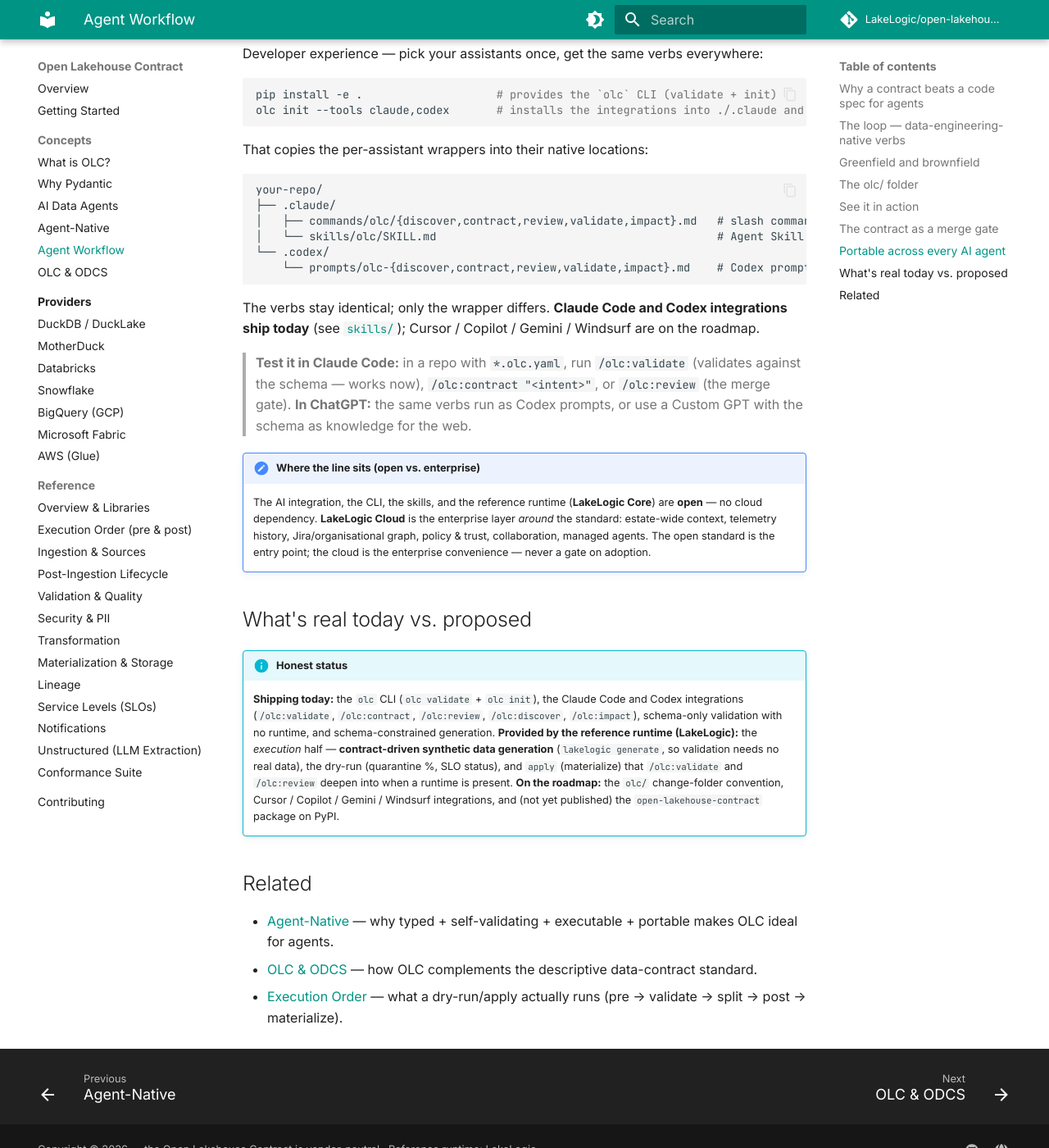
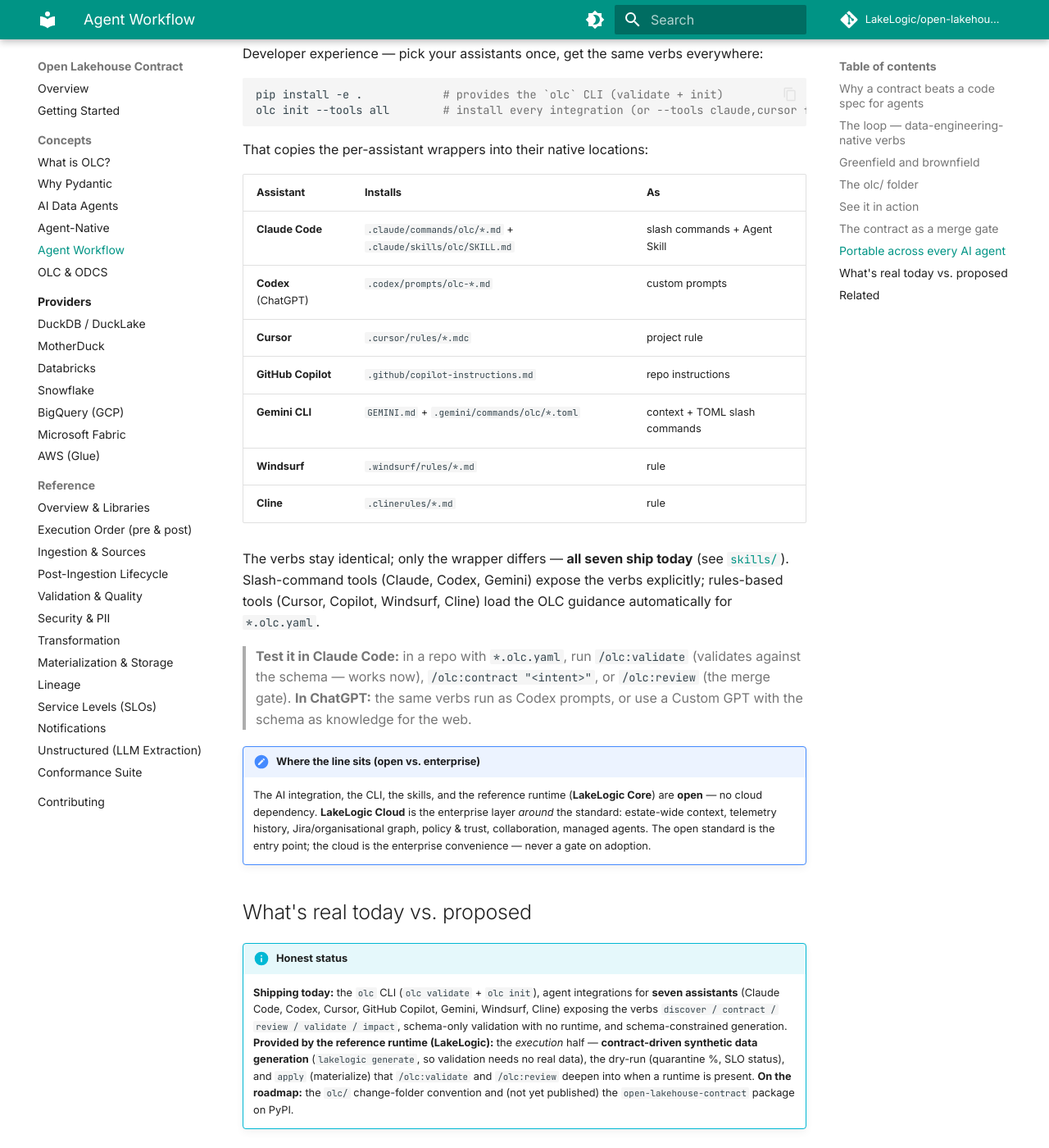
Before and after one commit to LakeLogic/open-lakehouse-contract, an MkDocs documentation site: the page built from docs/concepts/agent-workflow.md, in a window 1280 px wide and 1400 px high, scrolled down 6040 px. Shown: the whole window at 82% size. Built offline with MkDocs 1.6.1 and Material for MkDocs 9.7.7, drawn with Linux system fonts in a browser that asks for light colours; comment, search, counter and statistics services are not loaded.

Commit message:
feat(skills): agent integrations for 7 assistants (add Cursor/Copilot/Gemini/Windsurf/Cline)
Extend beyond Claude + Codex to cover the major AI assistants, each in its native format:
- cursor   -> .cursor/rules/*.mdc          (project rule, globs *.olc.yaml)
- copilot  -> .github/copilot-instructions.md
- gemini   -> GEMINI.md + .gemini/commands/olc/*.toml   (context + 5 TOML slash commands)
- windsurf -> .windsurf/rules/*.md
- cline    -> .clinerules/*.md
olc init now supports these plus . Verified:  installs
21 files into the 7 tools' native locations. Slash-command tools (Claude/Codex/Gemini)
expose the verbs explicitly; rules-based tools (Cursor/Copilot/Windsurf/Cline) load the
OLC guidance automatically for *.olc.yaml. Docs (agent-workflow, README, skills/README)
flipped from 'roadmap' to shipping with a per-assistant install table. Builds clean under
--strict.

````diff
--- a/docs/concepts/agent-workflow.md
+++ b/docs/concepts/agent-workflow.md
@@ -157,22 +157,23 @@
 Developer experience — pick your assistants once, get the same verbs everywhere:
 
 ```bash
-pip install -e .                    # provides the `olc` CLI (validate + init)
-olc init --tools claude,codex       # installs the integrations into ./.claude and ./.codex
+pip install -e .            # provides the `olc` CLI (validate + init)
+olc init --tools all        # install every integration (or --tools claude,cursor for a subset)
 ```
 
 That copies the per-assistant wrappers into their native locations:
 
-```
-your-repo/
-├── .claude/
-│   ├── commands/olc/{discover,contract,review,validate,impact}.md   # slash commands
-│   └── skills/olc/SKILL.md                                          # Agent Skill
-└── .codex/
-    └── prompts/olc-{discover,contract,review,validate,impact}.md    # Codex prompts
-```
+| Assistant | Installs | As |
+|---|---|---|
+| **Claude Code** | `.claude/commands/olc/*.md` + `.claude/skills/olc/SKILL.md` | slash commands + Agent Skill |
+| **Codex** (ChatGPT) | `.codex/prompts/olc-*.md` | custom prompts |
+| **Cursor** | `.cursor/rules/*.mdc` | project rule |
+| **GitHub Copilot** | `.github/copilot-instructions.md` | repo instructions |
+| **Gemini CLI** | `GEMINI.md` + `.gemini/commands/olc/*.toml` | context + TOML slash commands |
+| **Windsurf** | `.windsurf/rules/*.md` | rule |
+| **Cline** | `.clinerules/*.md` | rule |
 
-The verbs stay identical; only the wrapper differs. **Claude Code and Codex integrations ship today** (see [`skills/`](https://github.com/LakeLogic/open-lakehouse-contract/tree/main/skills)); Cursor / Copilot / Gemini / Windsurf are on the roadmap.
+The verbs stay identical; only the wrapper differs — **all seven ship today** (see [`skills/`](https://github.com/LakeLogic/open-lakehouse-contract/tree/main/skills)). Slash-command tools (Claude, Codex, Gemini) expose the verbs explicitly; rules-based tools (Cursor, Copilot, Windsurf, Cline) load the OLC guidance automatically for `*.olc.yaml`.
 
 > **Test it in Claude Code:** in a repo with `*.olc.yaml`, run `/olc:validate` (validates against the schema — works now), `/olc:contract "<intent>"`, or `/olc:review` (the merge gate). **In ChatGPT:** the same verbs run as Codex prompts, or use a Custom GPT with the schema as knowledge for the web.
 
@@ -182,7 +183,7 @@
 ## What's real today vs. proposed
 
 !!! info "Honest status"
-    **Shipping today:** the `olc` CLI (`olc validate` + `olc init`), the Claude Code and Codex integrations (`/olc:validate`, `/olc:contract`, `/olc:review`, `/olc:discover`, `/olc:impact`), schema-only validation with no runtime, and schema-constrained generation. **Provided by the reference runtime (LakeLogic):** the *execution* half — **contract-driven synthetic data generation** (`lakelogic generate`, so validation needs no real data), the dry-run (quarantine %, SLO status), and `apply` (materialize) that `/olc:validate` and `/olc:review` deepen into when a runtime is present. **On the roadmap:** the `olc/` change-folder convention, Cursor / Copilot / Gemini / Windsurf integrations, and (not yet published) the `open-lakehouse-contract` package on PyPI.
+    **Shipping today:** the `olc` CLI (`olc validate` + `olc init`), agent integrations for **seven assistants** (Claude Code, Codex, Cursor, GitHub Copilot, Gemini, Windsurf, Cline) exposing the verbs `discover / contract / review / validate / impact`, schema-only validation with no runtime, and schema-constrained generation. **Provided by the reference runtime (LakeLogic):** the *execution* half — **contract-driven synthetic data generation** (`lakelogic generate`, so validation needs no real data), the dry-run (quarantine %, SLO status), and `apply` (materialize) that `/olc:validate` and `/olc:review` deepen into when a runtime is present. **On the roadmap:** the `olc/` change-folder convention and (not yet published) the `open-lakehouse-contract` package on PyPI.
 
 ## Related
 
````
Also changed, not shown: README.md (+8 -5 lines), skills/README.md (+9 -7 lines), skills/cline/open-lakehouse-contract.md (added, +23 -0 lines), skills/copilot/copilot-instructions.md (added, +25 -0 lines), skills/gemini/root/GEMINI.md (added, +20 -0 lines), skills/windsurf/rules/open-lakehouse-contract.md (added, +26 -0 lines), 7 other files.
